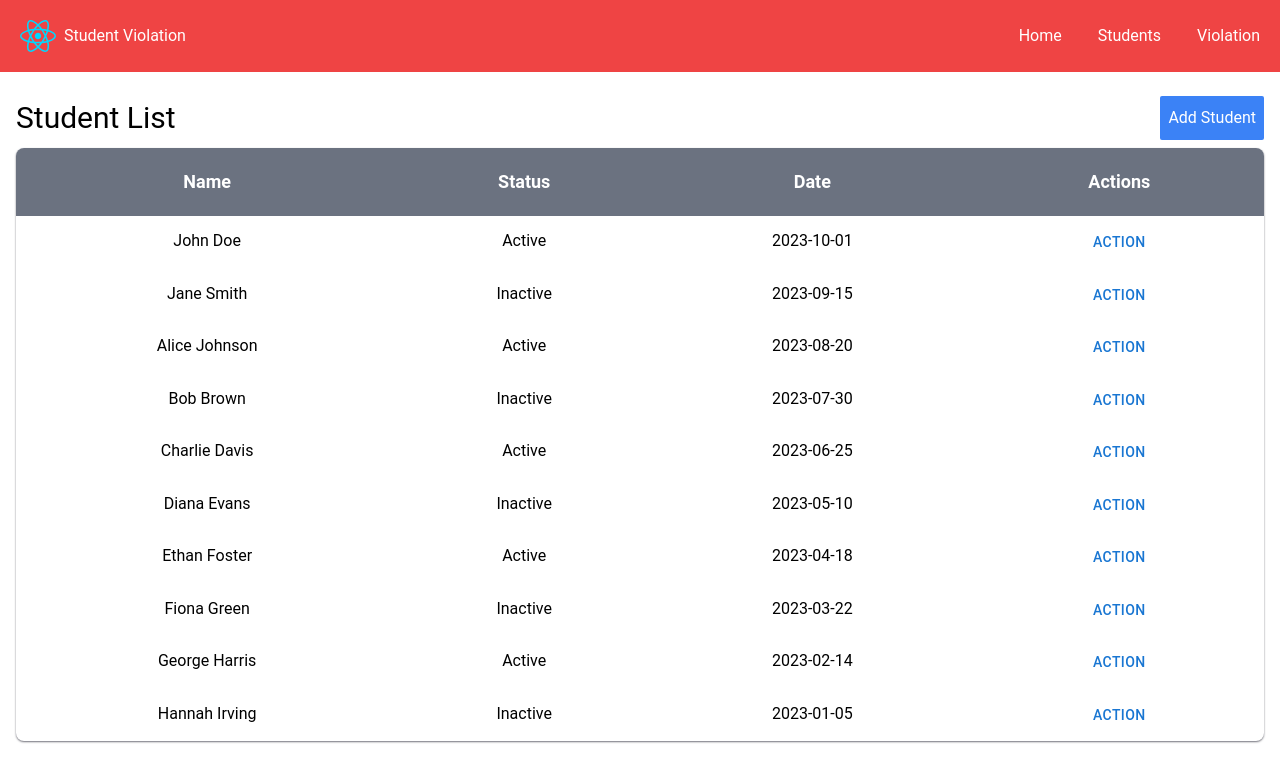
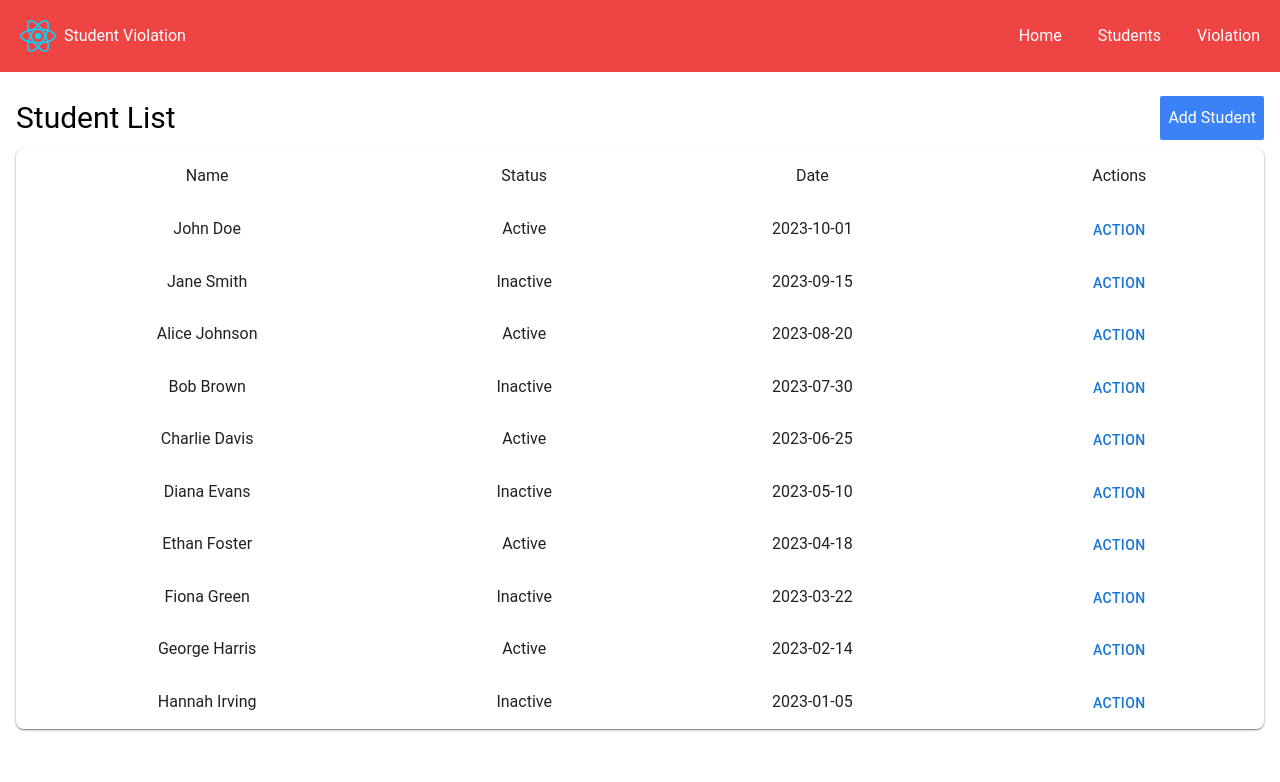
Before and after one commit to ShiinaNeet/ViolationWebReactApp, a React (Vite) app: page /Students in a window 1280 px wide. Shown: the top 782 px of the page. Built offline with nearby package versions, Linux system fonts and the light colour scheme.

Commit message:
Student 2

```diff
--- a/src/components/Navigationbar.jsx
+++ b/src/components/Navigationbar.jsx
@@ -13,7 +13,7 @@ const Navigationbar = () => {
             <div className="flex gap-x-5 justify-center self-center">
                 <Link className='p-2 hover:bg-red-700 hover:rounded-md hover:cursor-pointer' to="/">Home</Link>
                 <Link className='p-2 hover:bg-red-700 hover:rounded-md hover:cursor-pointer' to="/Students">Students</Link>
-                <Link className='p-2 hover:bg-red-700 hover:rounded-md hover:cursor-pointer' to="/violation">Violation</Link>
+                <Link className='p-2 hover:bg-red-700 hover:rounded-md hover:cursor-pointer' to="/violations">Violation</Link>
             </div>
         </nav>
     );
--- a/src/layout.jsx
+++ b/src/layout.jsx
@@ -4,7 +4,7 @@ import { Outlet } from "react-router-dom";
 import './index.css'
 const Layout = () => {
     return (
-        <div className='overflow-x-scroll'>
+        <div className='overflow-x-scroll:hidden'>
             <Navigationbar />
             <Outlet />
         </div>
--- a/src/routes/Students.jsx
+++ b/src/routes/Students.jsx
@@ -1,11 +1,30 @@
 import React from 'react';
 import Button from '@mui/material/Button';
+import PropTypes from 'prop-types';
+import Box from '@mui/material/Box';
+import Table from '@mui/material/Table';
+import TableBody from '@mui/material/TableBody';
+import TableCell from '@mui/material/TableCell';
+import TableContainer from '@mui/material/TableContainer';
+import TableFooter from '@mui/material/TableFooter';
+import TablePagination from '@mui/material/TablePagination';
+import TableRow from '@mui/material/TableRow';
+import Paper from '@mui/material/Paper';
+import IconButton from '@mui/material/IconButton';
+import FirstPageIcon from '@mui/icons-material/FirstPage';
+import KeyboardArrowLeft from '@mui/icons-material/KeyboardArrowLeft';
+import KeyboardArrowRight from '@mui/icons-material/KeyboardArrowRight';
+import LastPageIcon from '@mui/icons-material/LastPage';
+import Dialog from '@mui/material/Dialog';
+import DialogActions from '@mui/material/DialogActions';
+import DialogContent from '@mui/material/DialogContent';
+import DialogTitle from '@mui/material/DialogTitle';
+import { TableHead } from '@mui/material';
 import Menu from '@mui/material/Menu';
 import MenuItem from '@mui/material/MenuItem';
 import Modal from '@mui/material/Modal';
 import TextField from '@mui/material/TextField';
 import StudentViolationList from '../components/StudentViolationList';
-import CreateStudentModal from '../components/CreateStudentModal';
 const Students = () => {
     const data = [
         { name: 'John Doe', status: 'Active', date: '2023-10-01' },
@@ -57,20 +76,20 @@ const Students = () => {
                     onClick={() => setAddStudentModal(true)}
                     >Add Student</button>
                 </div>
-
                 <div className="overflow-x-auto shadow-sm shadow-zinc-500 rounded-lg ">
-                    <table className="min-w-full border-gray-200 rounded-md">
-                        <thead>
-                            <tr className="bg-gray-500 text-white text-lg font-bold">
+                    <TableContainer component={Paper}>
+                        <Table sx={{ minWidth: 500 }} aria-label="custom pagination table">
+                            <TableHead>
+                                <TableRow>
                                     <th className="py-5 px-4 border-b">Name</th>
                                     <th className="py-5 px-4 border-b">Status</th>
                                     <th className="py-5 px-4 border-b">Date</th>
                                     <th className="py-5 px-4 border-b">Actions</th>
-                            </tr>
-                        </thead>
-                        <tbody>
+                                </TableRow>
+                            </TableHead>
+                            <TableBody>
                                 {data.map((student, index) => (
-                                <tr key={index} className="hover:bg-gray-50 text-center">
+                                    <TableRow key={index} className="hover:bg-gray-50 text-center">
                                         <td className="py-2 px-4 border-b">{student.name}</td>
                                         <td className="py-2 px-4 border-b">{student.status}</td>
                                         <td className="py-2 px-4 border-b">{student.date}</td>
@@ -98,10 +117,11 @@ const Students = () => {
                                             <MenuItem onClick={() => handleDeleteViolationModal(student)}>Delete Violation</MenuItem>
                                         </Menu>
                                         </td>
-                                </tr>
+                                    </TableRow>
                                 ))}
-                        </tbody>
-                    </table>
+                            </TableBody>
+                        </Table>
+                    </TableContainer>
                 </div>
             </div>
             { ViewModal && (<Modal
@@ -178,7 +198,6 @@ const Students = () => {
                 </Modal>)
             }
         </>
-
     );
 };
 
```
Lines whose indentation alone changed are shown as unchanged.
